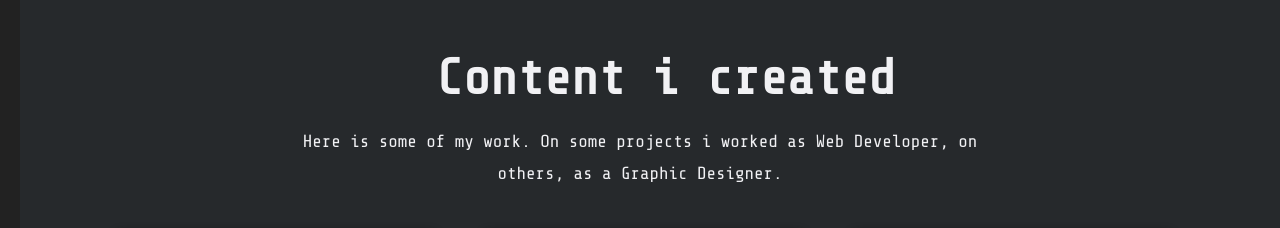
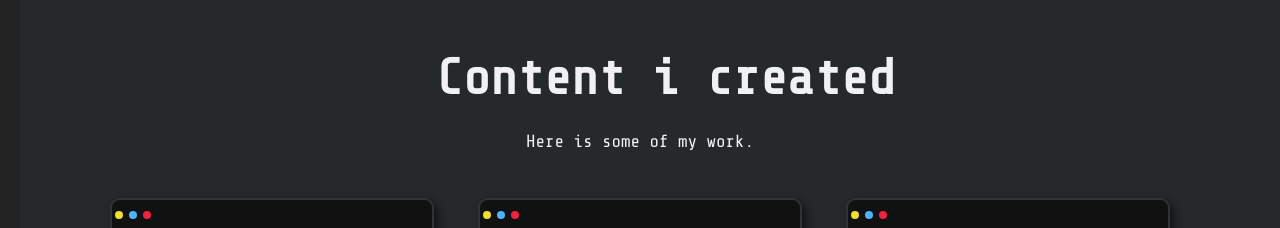
Before and after one commit to staystrongbg/portfolio, a React (Create React App) app: page / in a window 1280 px wide. Shown: the part 1600-1828 px from the top of the page. Built offline with nearby package versions, Linux system fonts and the light colour scheme.

Commit message:
Add files via upload

```diff
--- a/src/components/products/Products.jsx
+++ b/src/components/products/Products.jsx
@@ -65,10 +65,7 @@ const Products = () => {
             <Hyperlink /> Content i created
           </a>
         </PlTitle>
-        <PlDesc>
-          Here is some of my work. On some projects i worked as Web Developer,
-          on others, as a Graphic Designer.
-        </PlDesc>
+        <PlDesc>Here is some of my work.</PlDesc>
       </PlTexts>
       <PlList>
         {products.map((item) => (
```
